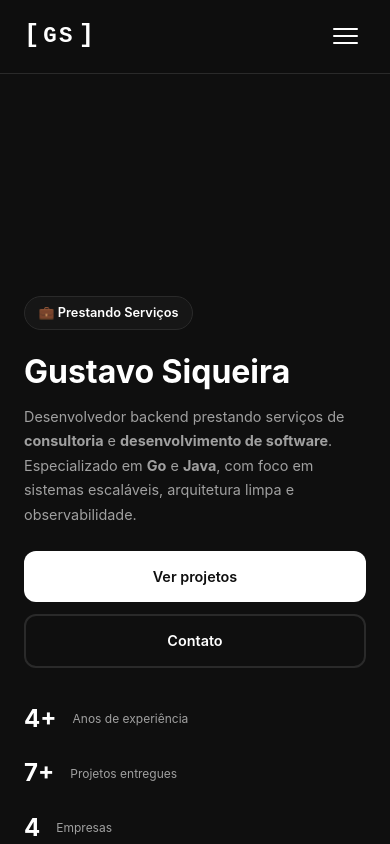
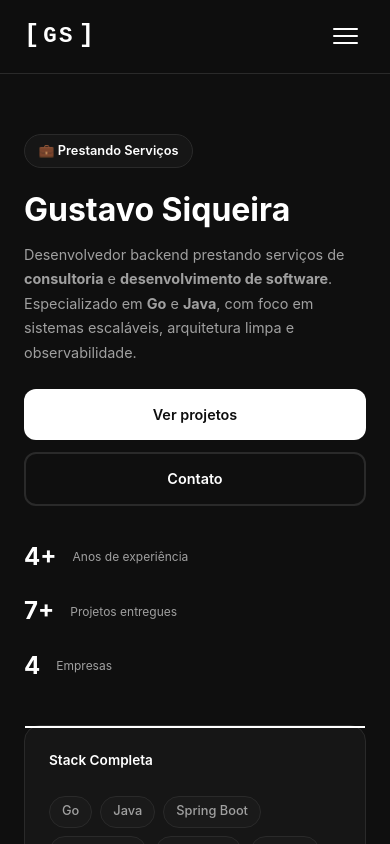
Before and after one commit to G-shiy/portfolio, a SvelteKit app: page / in a window 390 px wide. Shown: the top 844 px of the page. Built offline with nearby package versions, Linux system fonts and the light colour scheme.

Commit message:
Reduce spacing between navbar and content for both mobile and desktop

```diff
--- a/src/app.css
+++ b/src/app.css
@@ -23,7 +23,7 @@ html {
 
 body {
 	margin: 0;
-	padding-top: 80px;
+	padding-top: 70px;
 	background: var(--bg-primary);
 	color: var(--text-primary);
 	font-family: -apple-system, BlinkMacSystemFont, 'Segoe UI', Roboto, 'Helvetica Neue', Arial, sans-serif;
@@ -41,7 +41,7 @@ body {
 }
 
 section {
-	margin: 4rem 0;
+	margin: 3rem 0;
 }
 
 h1 {
@@ -269,7 +269,7 @@ main {
 	}
 
 	section {
-		margin: 6rem 0;
+		margin: 2.5rem 0;
 	}
 
 	.projects-grid {
@@ -282,7 +282,7 @@ main {
 	}
 
 	main {
-		padding-top: 4.5rem;
+		padding-top: 0;
 	}
 }
 
--- a/src/lib/components/HeroSection.svelte
+++ b/src/lib/components/HeroSection.svelte
@@ -88,7 +88,7 @@
 
 <style>
   .hero-section {
-    padding: 6rem 0 4rem 0;
+    padding: 3rem 0 4rem 0;
   }
 
   .hero-grid {
@@ -198,7 +198,7 @@
   /* Mobile Responsive */
   @media (max-width: 768px) {
     .hero-section {
-      padding: 3rem 0 2rem 0;
+      padding: 1.5rem 0 2rem 0;
     }
 
     .hero-grid {
```
Also changed, not shown: 18 other files (tests, documents, lock files or other folders).
